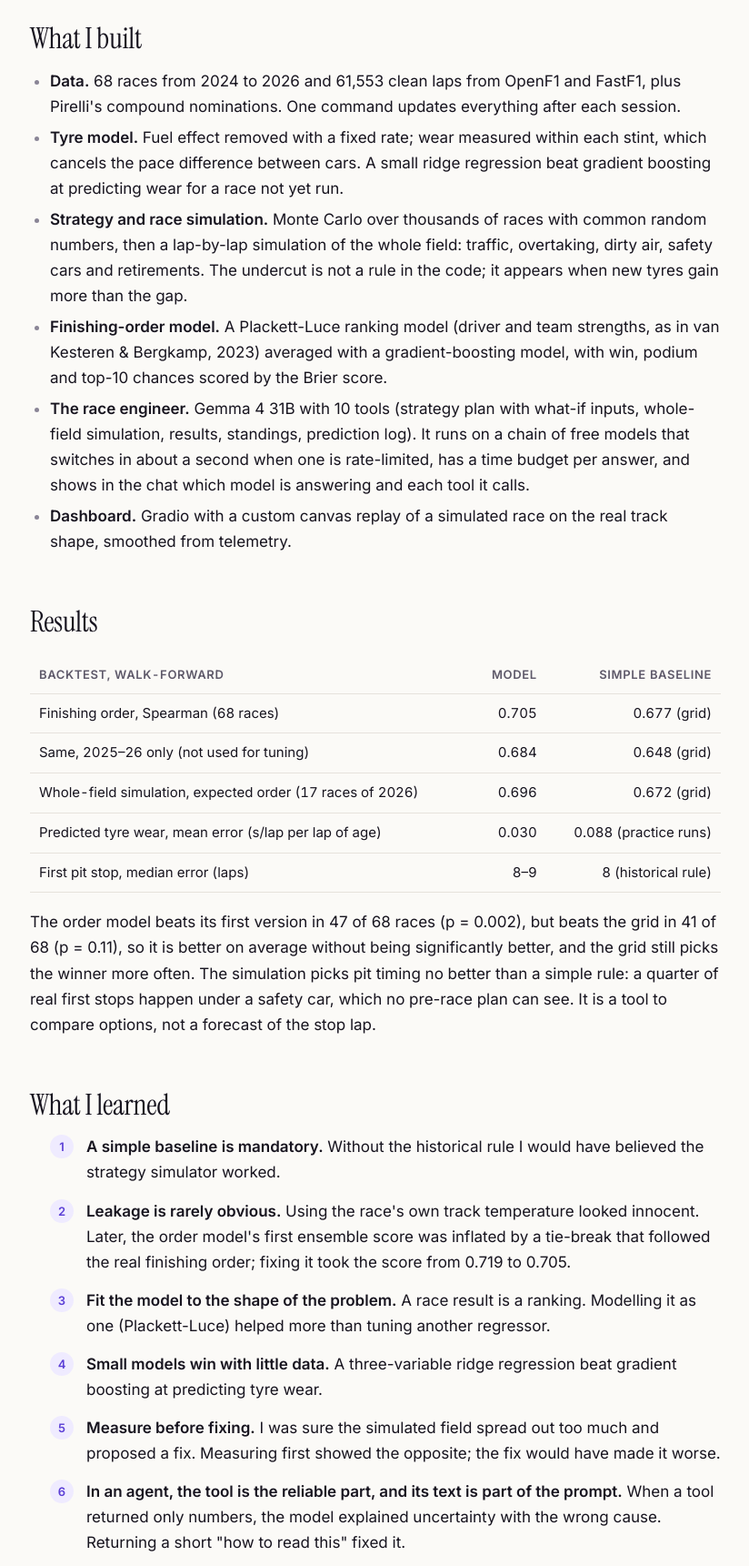
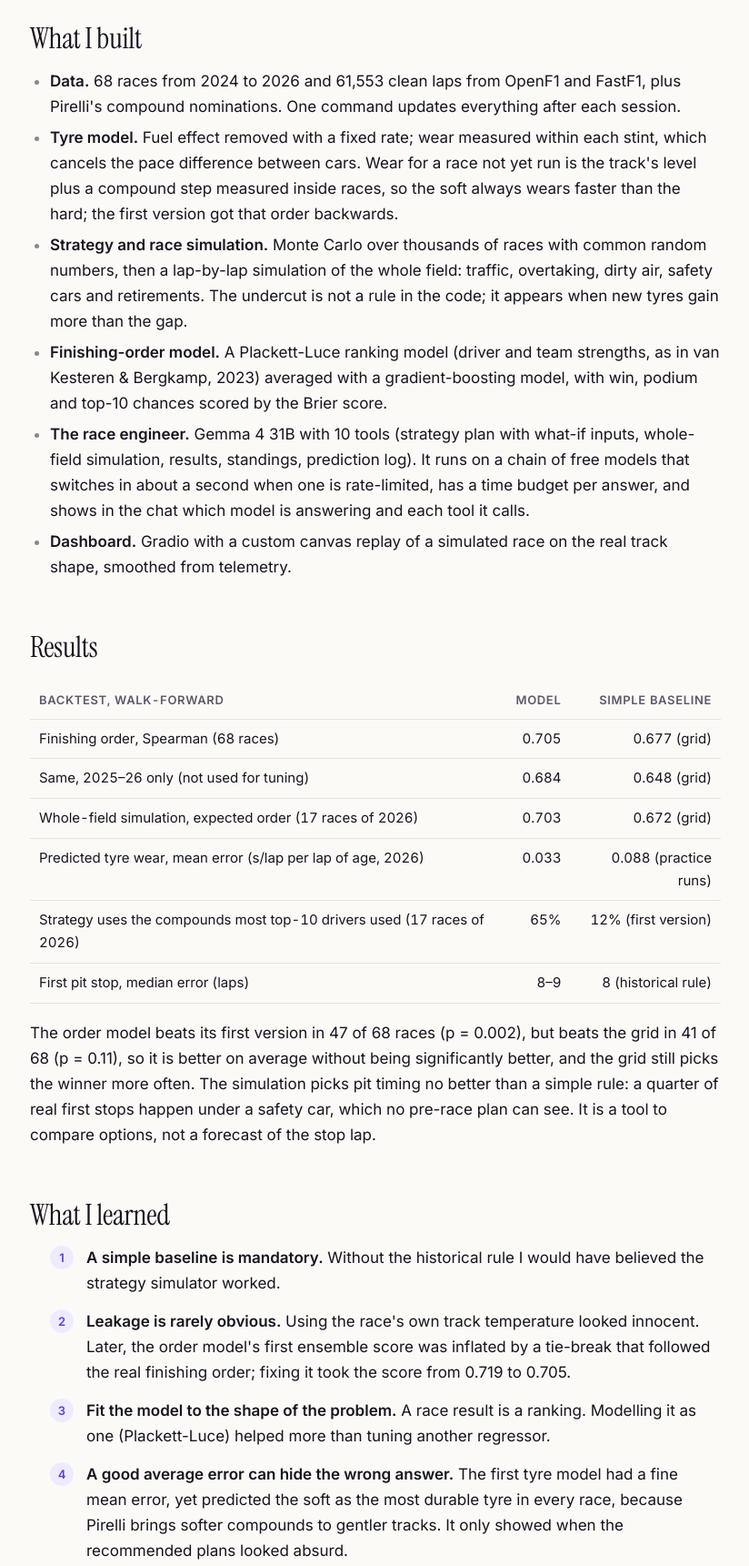
Before and after one commit to victoriaT19/victoriaT19.github.io, a plain HTML site: page ai/pit-wall/index.html in a window 1280 px wide. Shown: the part 1080-2801 px from the top of the page at 91% size, without its empty margins (227-1051 px from the left). Drawn offline with Linux system fonts and the light colour scheme.

Commit message:
Pit wall: modelo de pneus corrigido

```diff
--- a/ai/pit-wall/index.html
+++ b/ai/pit-wall/index.html
@@ -45,7 +45,7 @@
     <h2>What I built</h2>
     <ul>
       <li><strong>Data.</strong> 68 races from 2024 to 2026 and 61,553 clean laps from OpenF1 and FastF1, plus Pirelli's compound nominations. One command updates everything after each session.</li>
-      <li><strong>Tyre model.</strong> Fuel effect removed with a fixed rate; wear measured within each stint, which cancels the pace difference between cars. A small ridge regression beat gradient boosting at predicting wear for a race not yet run.</li>
+      <li><strong>Tyre model.</strong> Fuel effect removed with a fixed rate; wear measured within each stint, which cancels the pace difference between cars. Wear for a race not yet run is the track's level plus a compound step measured inside races, so the soft always wears faster than the hard; the first version got that order backwards.</li>
       <li><strong>Strategy and race simulation.</strong> Monte Carlo over thousands of races with common random numbers, then a lap-by-lap simulation of the whole field: traffic, overtaking, dirty air, safety cars and retirements. The undercut is not a rule in the code; it appears when new tyres gain more than the gap.</li>
       <li><strong>Finishing-order model.</strong> A Plackett-Luce ranking model (driver and team strengths, as in van Kesteren &amp; Bergkamp, 2023) averaged with a gradient-boosting model, with win, podium and top-10 chances scored by the Brier score.</li>
       <li><strong>The race engineer.</strong> Gemma 4 31B with 10 tools (strategy plan with what-if inputs, whole-field simulation, results, standings, prediction log). It runs on a chain of free models that switches in about a second when one is rate-limited, has a time budget per answer, and shows in the chat which model is answering and each tool it calls.</li>
@@ -58,8 +58,9 @@
       <tbody>
         <tr><td>Finishing order, Spearman (68 races)</td><td class="num">0.705</td><td class="num">0.677 (grid)</td></tr>
         <tr><td>Same, 2025–26 only (not used for tuning)</td><td class="num">0.684</td><td class="num">0.648 (grid)</td></tr>
-        <tr><td>Whole-field simulation, expected order (17 races of 2026)</td><td class="num">0.696</td><td class="num">0.672 (grid)</td></tr>
-        <tr><td>Predicted tyre wear, mean error (s/lap per lap of age)</td><td class="num">0.030</td><td class="num">0.088 (practice runs)</td></tr>
+        <tr><td>Whole-field simulation, expected order (17 races of 2026)</td><td class="num">0.703</td><td class="num">0.672 (grid)</td></tr>
+        <tr><td>Predicted tyre wear, mean error (s/lap per lap of age, 2026)</td><td class="num">0.033</td><td class="num">0.088 (practice runs)</td></tr>
+        <tr><td>Strategy uses the compounds most top-10 drivers used (17 races of 2026)</td><td class="num">65%</td><td class="num">12% (first version)</td></tr>
         <tr><td>First pit stop, median error (laps)</td><td class="num">8–9</td><td class="num">8 (historical rule)</td></tr>
       </tbody>
     </table></div>
@@ -70,7 +71,7 @@
       <li><strong>A simple baseline is mandatory.</strong> Without the historical rule I would have believed the strategy simulator worked.</li>
       <li><strong>Leakage is rarely obvious.</strong> Using the race's own track temperature looked innocent. Later, the order model's first ensemble score was inflated by a tie-break that followed the real finishing order; fixing it took the score from 0.719 to 0.705.</li>
       <li><strong>Fit the model to the shape of the problem.</strong> A race result is a ranking. Modelling it as one (Plackett-Luce) helped more than tuning another regressor.</li>
-      <li><strong>Small models win with little data.</strong> A three-variable ridge regression beat gradient boosting at predicting tyre wear.</li>
+      <li><strong>A good average error can hide the wrong answer.</strong> The first tyre model had a fine mean error, yet predicted the soft as the most durable tyre in every race, because Pirelli brings softer compounds to gentler tracks. It only showed when the recommended plans looked absurd.</li>
       <li><strong>Measure before fixing.</strong> I was sure the simulated field spread out too much and proposed a fix. Measuring first showed the opposite; the fix would have made it worse.</li>
       <li><strong>In an agent, the tool is the reliable part, and its text is part of the prompt.</strong> When a tool returned only numbers, the model explained uncertainty with the wrong cause. Returning a short "how to read this" fixed it.</li>
       <li><strong>Free APIs fail a lot.</strong> A single free-tier call once took almost three minutes. A chain of free models, a time budget and live progress in the chat turned "it hangs" into a working demo.</li>
```
Also changed, not shown: ai/writing/f1-pit-wall/index.html (+4 -4 lines).
